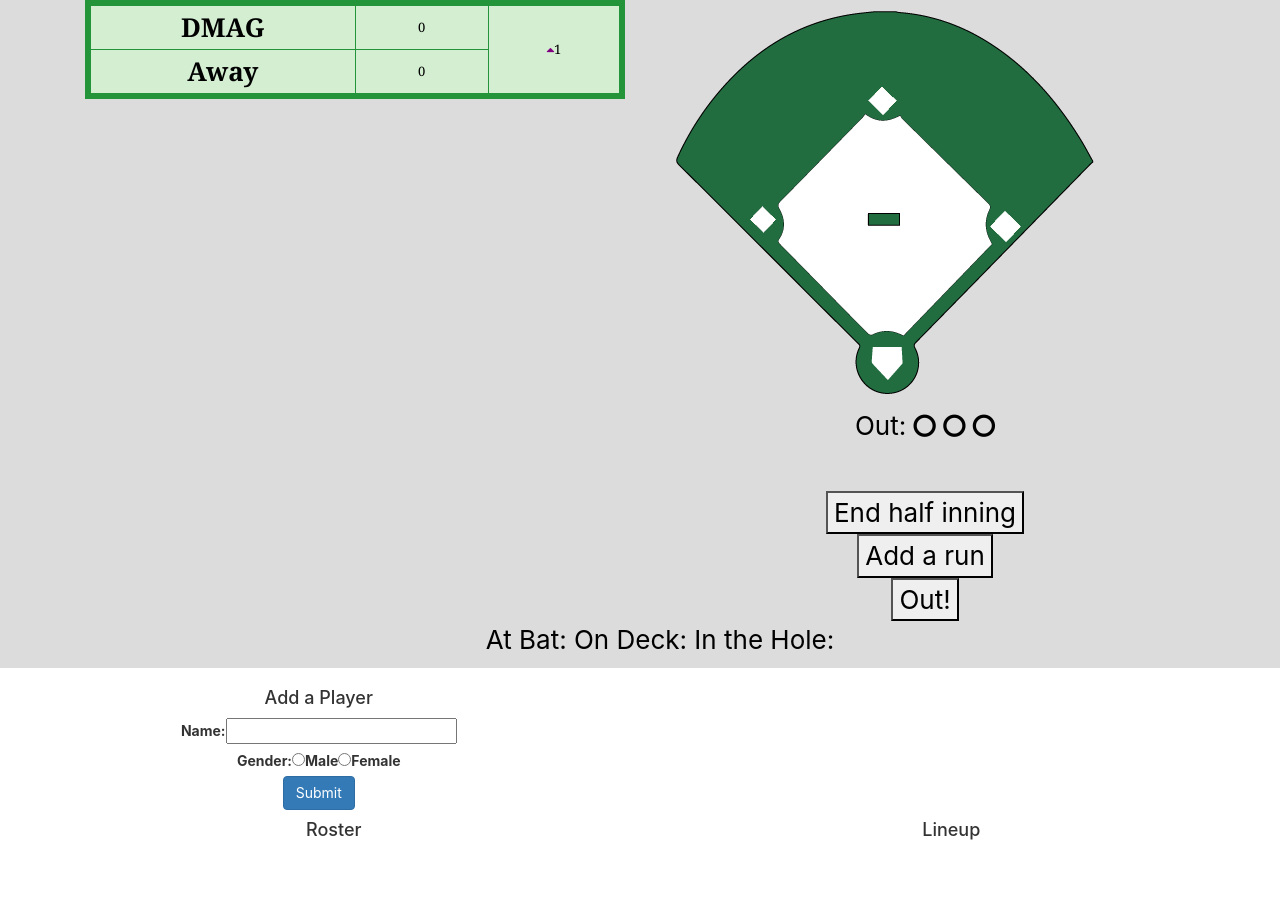
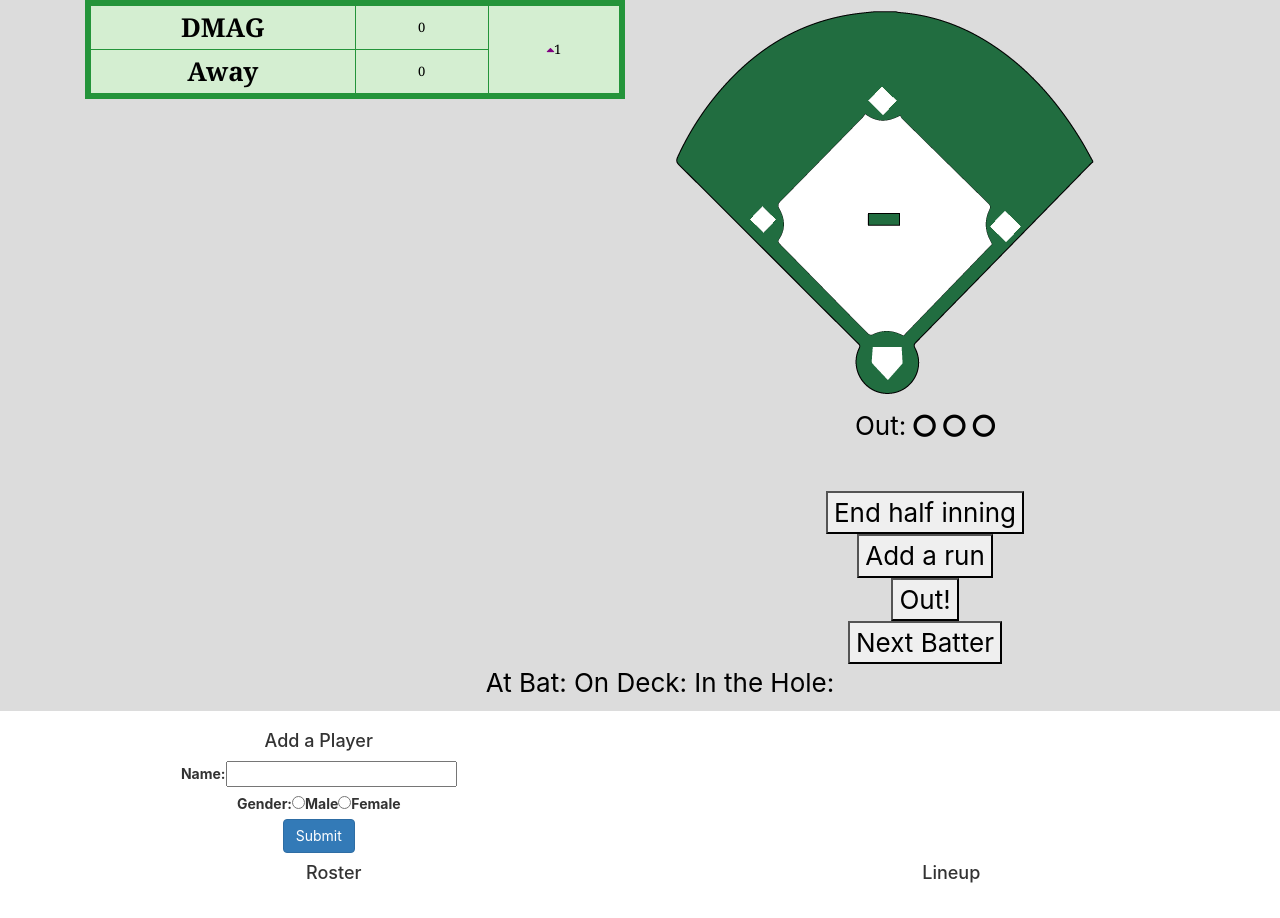
Before and after one commit to bgibz/Softball, a React (Create React App) app: page / in a window 1280 px wide. Before the commit the page ends 874 px from the top, so only its background shows below. Built offline with nearby package versions, Linux system fonts and the light colour scheme.

Commit message:
initialize and step through batting order

```diff
--- a/src/App.js
+++ b/src/App.js
@@ -7,26 +7,92 @@ class App extends React.Component {
   constructor(props){
     super(props);
     this.state = {
-      topOfOrder: []
+      topOfOrder: [],
+      currentOrder: [],
+      maleOrder: [],
+      femaleOrder: [],
+      maleNext: 0,
+      femaleNext: 0
     };
     this.getLineup = this.getLineup.bind(this);
+    this.triggerNext = this.triggerNext.bind(this);
   }
 
-  getLineup(data){
-    if (data.length > 2){
-      this.setState(() => {
-        return {
-        topOfOrder: data
-        }
-      });
+  getLineup(data) {
+    // TODO: split into male and female order
+    var men = this.state.maleOrder;
+    var women = this.state.femaleOrder
+    for (let player of data){
+      if (player.gender === "male")
+        men.push(player);
+      else
+        women.push(player);
     }
+    this.setState((prevState) => {
+      return{
+        maleOrder: men,
+        femaleOrder: women
+      }
+    });
+  }
+
+  initializeOrder(gender) {
+    if (gender === 'male'){
+
+    }
+  }
+
+  triggerNext() {
+    // determine if most recent batter was male or female and increment the needed counter
+    console.log("TRIGGER");
+    let men = this.state.maleOrder;
+    let women = this.state.femaleOrder;
+    let numMen = men.length;
+    let numWomen = women.length;
+    let total = numMen + numWomen;
+    let mNext = this.state.maleNext;
+    let fNext = this.state.femaleNext;
+    let currGen = 'female';
+    if (!(this.state.topOfOrder[0] === undefined)){
+      currGen = this.state.topOfOrder[0].gender;
+    }
+
+    let order = [];
+    if (currGen === "male") {
+      mNext = (mNext + 1) % numMen;
+    } else if (currGen ==='female') {
+      fNext = (fNext + 1) % numWomen;
+    }
+    let m = mNext; // male array counter
+    let f = fNext; // female array counter
+    let g = currGen; // flag for last gender
+    for (let i = 0; i < total; i++){
+      if (g === "male") {
+        order.push(women[f]);
+        f = (f+1) % numWomen;
+        g = "female";
+      } else {
+        order.push(men[m]);
+        m = (m+1) % numMen;
+        g = "male";
+      }
+    }
+    let orderCopy = order;
+    this.setState((prevState) => {
+      return {
+      currentOrder: order,
+      maleNext: mNext,
+      femaleNext: fNext,
+      topOfOrder: orderCopy.splice(0,3)
+      }
+    });
   }
 
   render() {
     return (
       <div className="App">
       <div className="App-header">
-        <Scoreboard topOfOrder={this.state.topOfOrder}/>
+        <Scoreboard topOfOrder={this.state.topOfOrder} nextBatter={this.triggerNext}/>
       </div>
       <div className="Container">
         <PlayerForm getLineup={this.getLineup}/>
--- a/src/PlayerForm.jsx
+++ b/src/PlayerForm.jsx
@@ -11,8 +11,6 @@ class PlayerForm extends React.Component{
             gender: '',
             players: [],
             lineup: [],
-            male_lineup: [],
-            female_lineup: []
             };
 
         this.handleChange = this.handleChange.bind(this);
@@ -76,8 +74,7 @@ class PlayerForm extends React.Component{
                 }
             });
         }
-        var top = currentLineup.slice(0,3);
-        this.props.getLineup(top);
+        this.props.getLineup(currentLineup);
     }
 
     render() {
--- a/src/Scoreboard.jsx
+++ b/src/Scoreboard.jsx
@@ -74,6 +74,9 @@ class Scoreboard extends React.Component {
         }
     }
 
+    nextBatter() {
+        this.props.nextBatter();
+    }
 
 
     render() {
@@ -123,6 +126,8 @@ class Scoreboard extends React.Component {
                     <button onClick={(e) => this.incrementScore()}>Add a run</button>
                     <br/>
                     <button onClick={(e) => this.addOut()}>Out!</button>
+                    <br/>
+                    <button onClick={(e) => this.props.nextBatter()}>Next Batter</button>
                 </div>
                 </div>
                 <div className = "row">
```
